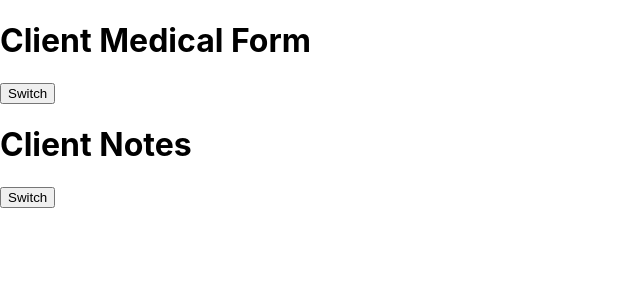
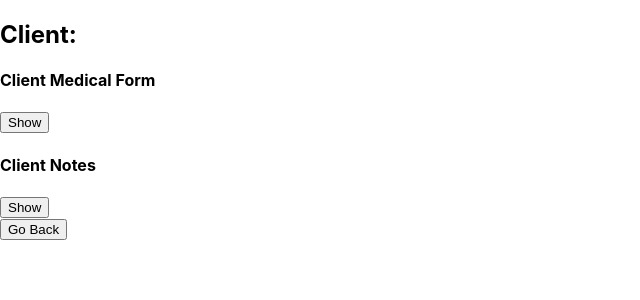
Before and after one commit to R-Morton/zingara-medical-form, a React (Create React App) app: page /client/1 in a window 1280 px wide. Shown: the top 300 px of the page, without its empty margins (0-640 px from the left). Built offline with nearby package versions, Linux system fonts and the light colour scheme.

Commit message:
cleaned up buttons with conditonal code

```diff
--- a/src/components/ClientNotesDisplay.jsx
+++ b/src/components/ClientNotesDisplay.jsx
@@ -33,14 +33,14 @@ export default function ClientNotesDisplay(props) {
         <div>
             {localForm.notes ?
         <div>
-        <p>{localForm.name}</p>
+        <h3>{localForm.name}</h3>
         {localForm.notes.map(notes => {
             return(
                 <div key={notes.id}>
-                    <p>{new Date(notes.dateCreatedAt).toLocaleDateString()}</p>
+                    <p>Note Created: {new Date(notes.dateCreatedAt).toLocaleDateString()}</p>
                     <p>{notes.content}</p>
-                    <button onClick={() => toggleEdit(notes.id)}>Edit Note</button>
-                    {toggleEditNote[notes.id] && <ClientNotesForm id={id} noteId={notes.id} />}
+                    {!toggleEditNote[notes.id] && <button onClick={() => toggleEdit(notes.id)}>Edit Note</button>}
+                    {toggleEditNote[notes.id] && <ClientNotesForm id={id} noteId={notes.id} toggleEdit={toggleEdit} />}
                 </div>
             )
         })}
--- a/src/components/ClientNotesForm.jsx
+++ b/src/components/ClientNotesForm.jsx
@@ -3,7 +3,10 @@ import { useMedicalData, useMedicalDispatch } from "../contexts/ClientMedicalCon
 
 export default function ClientNotesForm(props) {
 
+    // Id for client being passed in as prop
     const id = props.id
+
+    // Id of an existing note being passed in as prop, if editing a note.
     const noteId = props.noteId
 
     // Read data custom hook defined
@@ -12,21 +15,25 @@ export default function ClientNotesForm(props) {
     // Write data custom hook defined
     const globalMedicalDispatch = useMedicalDispatch()
 
+    // Client information gets saved into local state here
     const [localClient, setLocalClient] = useState("")
+
+    // Client notes gets saved into local state here
     const [localClientNotes, setLocalClientNotes] = useState("")
 
+    // Notes content and date gets saved locally in state here
     const [localContent, setLocalContent] = useState("")
     const [localDateCreated, setLocalDateCreated] = useState(Date.now())
-    const [showNoteForm, setShowNoteForm] = useState(false)
 
+    const [deleteNote, setDeleteNote] = useState(false)
+
+    // Front end validations to be done here
     const handleContentChange = (event) => {
         setLocalContent(event.target.value)
     }
 
-    const toggleShowForm = () => {
-        setShowNoteForm(!showNoteForm)
-    }
-
+    // Finding the client in the read only global state that matches the id passed in as a prop.
+    // Then saving it to local state
     useEffect(() => {
         setLocalClient(globalMedicalData.find(form => {
             // eslint-disable-next-line
@@ -34,16 +41,20 @@ export default function ClientNotesForm(props) {
         }))
     }, [globalMedicalData, id])
 
+    // Taking the notes from the client saved in local state and saving those to its own local state.
     useEffect(() => {
         setLocalClientNotes(localClient.notes)
     }, [localClient])
 
+    // Checking to see if there is a note in the local state that matches the id of noteId that might have been passed in.
     useEffect(() => {
         if (localClientNotes) {
             let tempNote = localClientNotes.find(note => {
                 // eslint-disable-next-line
                 return note.id == noteId
             })
+            // If it finds a note, it will set the local state of the note to the existing note.
+            // This is for if we are editing a note.
             if (tempNote) {
                 setLocalContent(tempNote.content)
                 setLocalDateCreated(tempNote.dateCreatedAt)
@@ -52,17 +63,21 @@ export default function ClientNotesForm(props) {
     }, [localClientNotes, noteId])
 
 
-
+    // Function that will take the note information and send it to the reducer.
     const saveToGlobal = () => {
+        // Making a temp note that we can send to the reducer.
         let tempNewNote = {
             id: noteId || localClient.notes.length + 1,
             content: localContent,
             dateCreatedAt: localDateCreated
         }
+        // If a noteId is present, meaning it is a note being edited, then the 'update-note' instruction will be sent to the reducer.
         if (noteId) {
             globalMedicalDispatch({type:"update-note", client: localClient, updatedNote: tempNewNote})
-        } else {
+            props.toggleEdit(noteId)
+        } else { // Otherwise it is a new note so the 'create-note' instruction is sent instead.
             globalMedicalDispatch({type:"create-note", client: localClient, newNote: tempNewNote})
+            props.toggleForm()
         }
     }
 
--- a/src/pages/ClientFormPage.jsx
+++ b/src/pages/ClientFormPage.jsx
@@ -1,4 +1,4 @@
-import { useParams } from "react-router-dom"
+import { Link, useParams } from "react-router-dom"
 import { ClientInfo } from "../components/ClientMedicalDisplay"
 import { useState, useEffect } from "react"
 import ClientNotesDisplay from "../components/ClientNotesDisplay"
@@ -50,9 +50,9 @@ export default function ClientDisplayById() {
             <div>
                 <h1>Client Notes</h1>
                 <ClientNotesDisplay id={id} />
-                <button onClick={toggleNotesFormDisplay}>Create new note</button>
-                {NotesFormDisplay && <ClientNotesForm id={id} />}
-                <button onClick={toggleNotesDisplay}>Go back</button>
+                {!NotesFormDisplay && <button onClick={toggleNotesFormDisplay}>Create new note</button>}
+                {NotesFormDisplay && <ClientNotesForm id={id} toggleForm={toggleNotesFormDisplay} />}
+                <br/><button onClick={toggleNotesDisplay}>Go back</button>
             </div>
         )
     }
@@ -67,10 +67,12 @@ export default function ClientDisplayById() {
             <div>
             {!formDisplay && !notesDisplay &&
                 <div>
-                    <h1>Client Medical Form</h1>
-                    <button onClick={toggleFormDisplay}>Switch</button>
-                    <h1>Client Notes</h1>
-                    <button onClick={toggleNotesDisplay}>Switch</button>
+                    <h2>Client: {localForm.name}</h2>
+                    <h4>Client Medical Form</h4>
+                    <button onClick={toggleFormDisplay}>Show</button>
+                    <h4>Client Notes</h4>
+                    <button onClick={toggleNotesDisplay}>Show</button>
+                    <br/><Link to={"/client"}><button>Go Back</button></Link>
                 </div>
             }
         <div>
--- a/src/pages/DisplayClientsPage.jsx
+++ b/src/pages/DisplayClientsPage.jsx
@@ -19,7 +19,7 @@ export default function DisplayPage(props) {
                 {globalFormData.map(form => {
                     return(
                         <div key={form.id}>
-                            <Link to={`/client/${form.id}`}> {form.name} </Link>
+                            <Link to={`/client/${form.id}`}>{form.name}</Link>
                         </div>
                     )
                 })}
```
